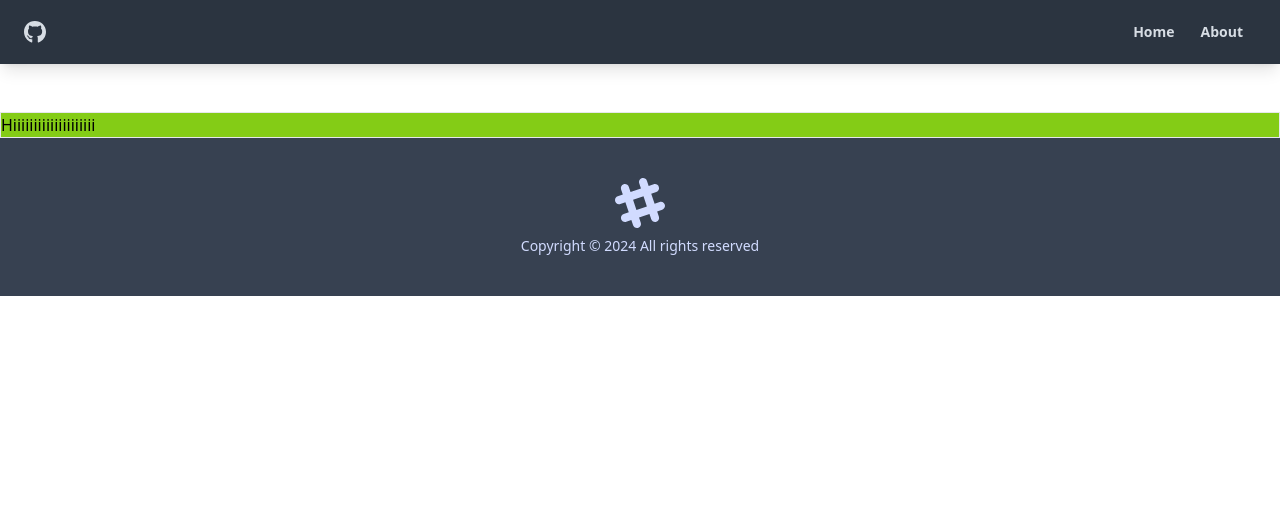
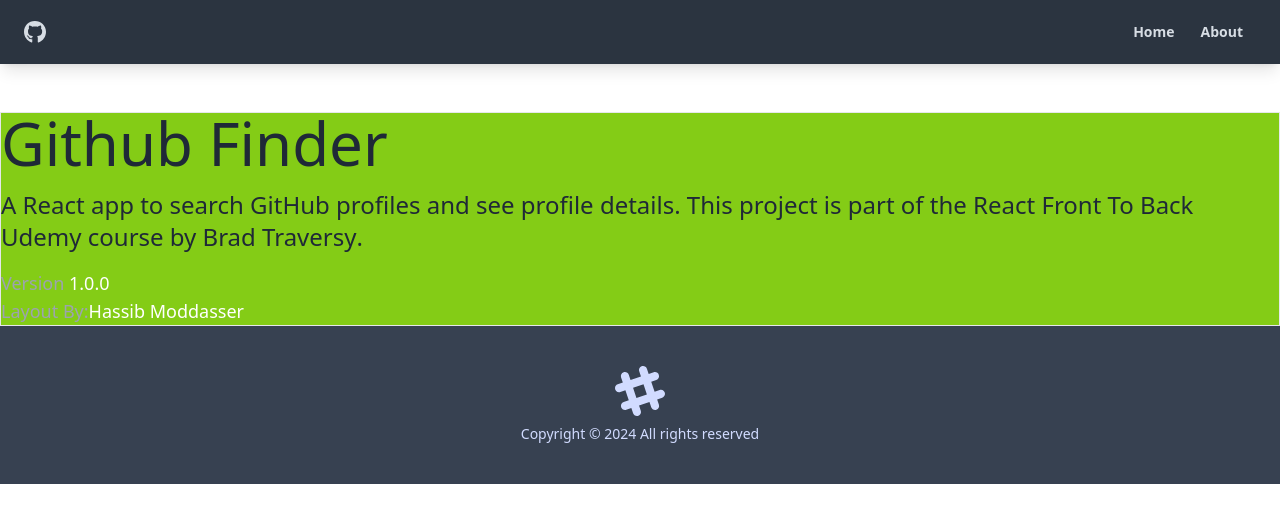
Before and after one commit to codebuster009/github-finder, a React (Vite) app: page /about in a window 1280 px wide. Shown: the top 522 px of the page. Built offline with nearby package versions, Linux system fonts and the light colour scheme.

Commit message:
not found page

```diff
--- a/src/pages/About.jsx
+++ b/src/pages/About.jsx
@@ -2,9 +2,31 @@
 
 const About = () => {
   return (
-    <div className='bg-red w-screen'>
-     <h1 className='text-black'> Hiiiiiiiiiiiiiiiiiiii</h1>
-    </div>
+    <>
+      <h1 className='text-6xl mb-4'>Github Finder</h1>
+      <p className='mb-4 text-2xl font-light'>
+        A React app to search GitHub profiles and see profile details. This
+        project is part of the
+        <a href='https://www.udemy.com/course/modern-react-front-to-back/'>
+          {' '}
+          React Front To Back
+        </a>{' '}
+        Udemy course by
+        <strong>
+          <a href='https://traversymedia.com'> Brad Traversy</a>
+        </strong>
+        .
+      </p>
+      <p className='text-lg text-gray-400'>
+        Version <span className='text-white'>1.0.0</span>
+      </p>
+      <p className='text-lg text-gray-400'>
+        Layout By:
+        <a className='text-white' href='https://twitter.com/hassibmoddasser'>
+          Hassib Moddasser
+        </a>
+      </p>
+    </>
   )
 }
 
--- a/src/pages/NotFound.jsx
+++ b/src/pages/NotFound.jsx
@@ -1,9 +1,19 @@
 import React from 'react'
-
+import { FaHome } from 'react-icons/fa'
+import { Link } from 'react-router-dom'
 const NotFound = () => {
   return (
-    <div>
-      <h1 className='text-black'>I am Not found</h1>
+    <div className='hero'>
+      <div className='text-center hero-content'>
+        <div className='max-w-lg'>
+          <h1 className='text-8xl font-bold mb-8'>Oops!</h1>
+          <p className='text-5xl mb-8'>404 - Page Not Found!</p>
+          <Link className='btn btn-primary btn-lg' to='/'>
+            <FaHome className='mr-2' />
+            Back To Home
+          </Link>
+        </div>
+      </div>
     </div>
   )
 }
```
